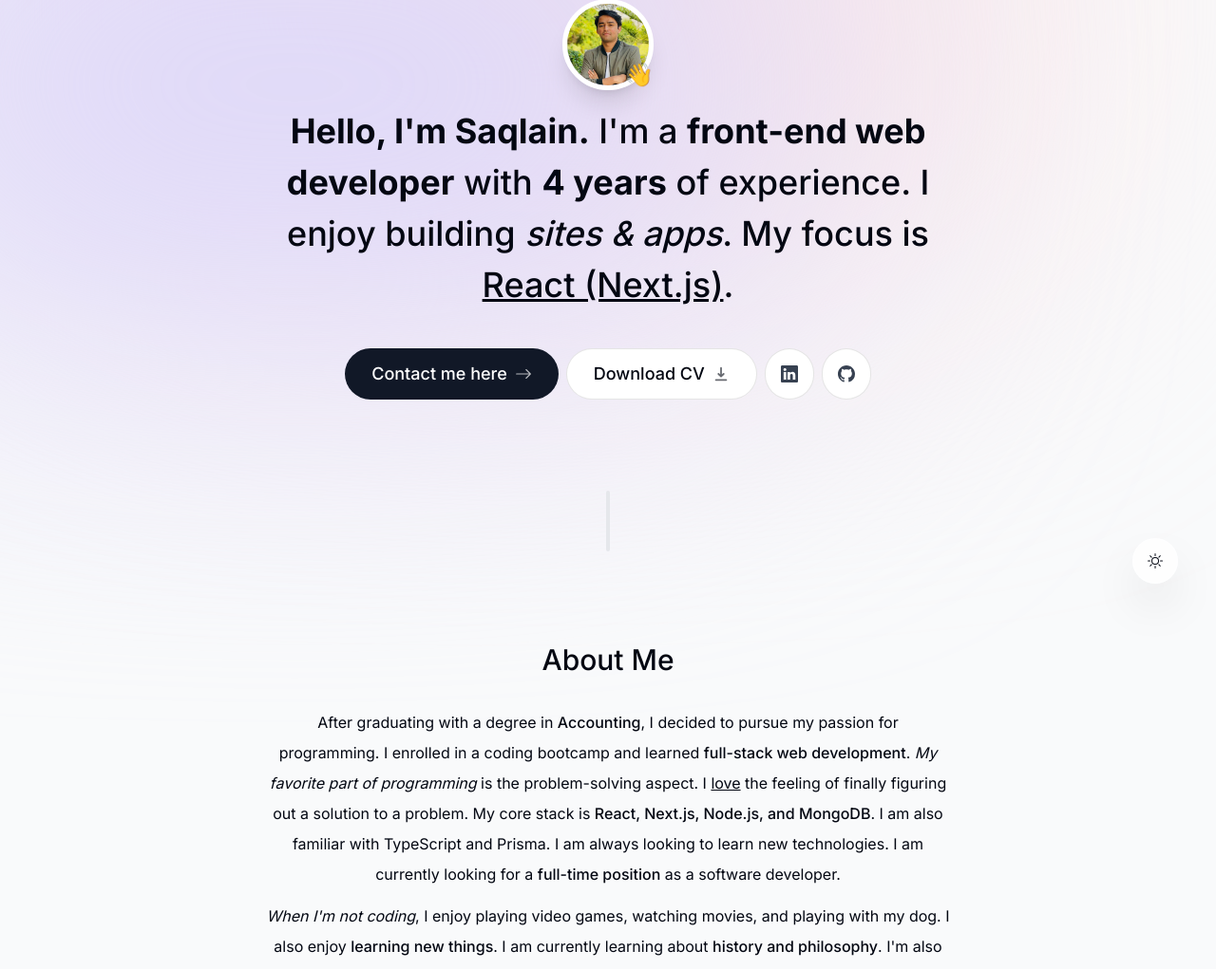
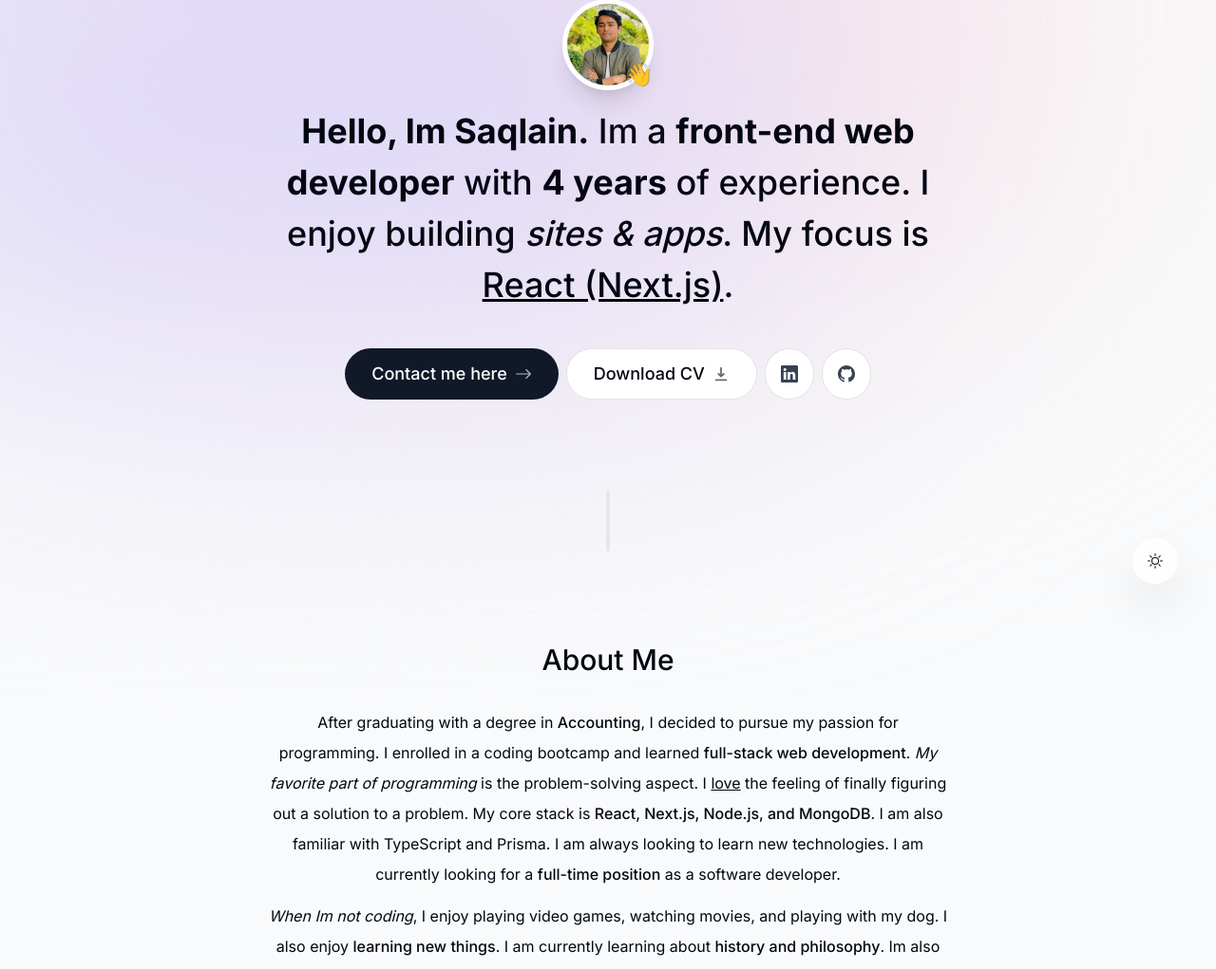
Before and after one commit to SaqlainYounas/saqlainportfolio, a Next.js app: page / in a window 1280 px wide. Shown: the part 145-1166 px from the top of the page at 95% size. Built offline with nearby package versions, Linux system fonts and the light colour scheme; no server answers.

Commit message:
Lint fix

```diff
--- a/src/components/about.tsx
+++ b/src/components/about.tsx
@@ -38,11 +38,11 @@ export default function About() {
       </p>
 
       <p>
-        <span className="italic">When I'm not coding</span>, I enjoy playing
+        <span className="italic">When Im not coding</span>, I enjoy playing
         video games, watching movies, and playing with my dog. I also enjoy{" "}
         <span className="font-medium">learning new things</span>. I am currently
         learning about{" "}
-        <span className="font-medium">history and philosophy</span>. I'm also
+        <span className="font-medium">history and philosophy</span>. Im also
         learning how to play the guitar.
       </p>
     </motion.section>
--- a/src/components/intro.tsx
+++ b/src/components/intro.tsx
@@ -59,7 +59,7 @@ export default function Intro() {
         initial={{opacity: 0, y: 100}}
         animate={{opacity: 1, y: 0}}
       >
-        <span className="font-bold">Hello, I'm Saqlain.</span> I'm a{" "}
+        <span className="font-bold">Hello, Im Saqlain.</span> Im a{" "}
         <span className="font-bold">front-end web developer</span> with{" "}
         <span className="font-bold">4 years</span> of experience. I enjoy
         building <span className="italic">sites & apps</span>. My focus is{" "}
--- a/src/email/contact-form-email.tsx
+++ b/src/email/contact-form-email.tsx
@@ -33,7 +33,7 @@ export default function ContactFormEmail({
               <Heading className="leading-tight">Content of message</Heading>
               <Text>{message}</Text>
               <Hr />
-              <Text>The sender's email is: {senderEmail}</Text>
+              <Text>The senders email is: {senderEmail}</Text>
             </Section>
           </Container>
         </Body>
```
